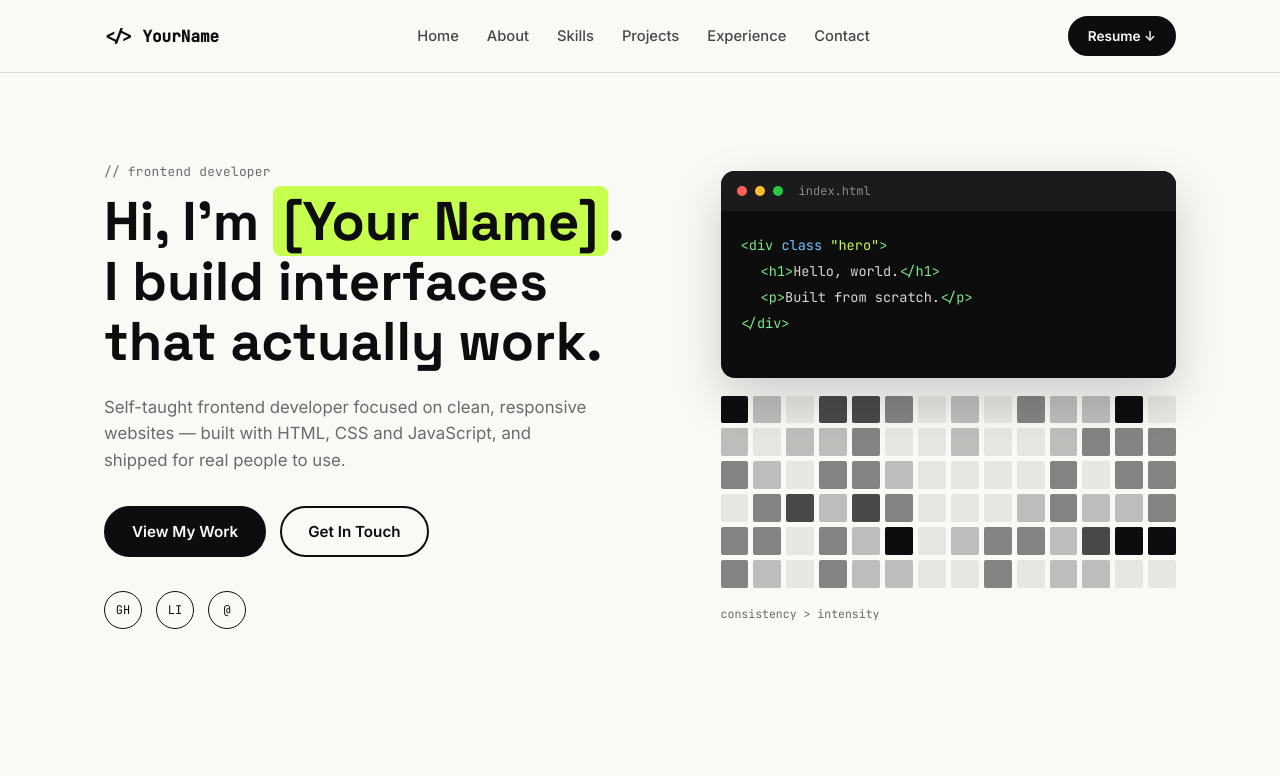
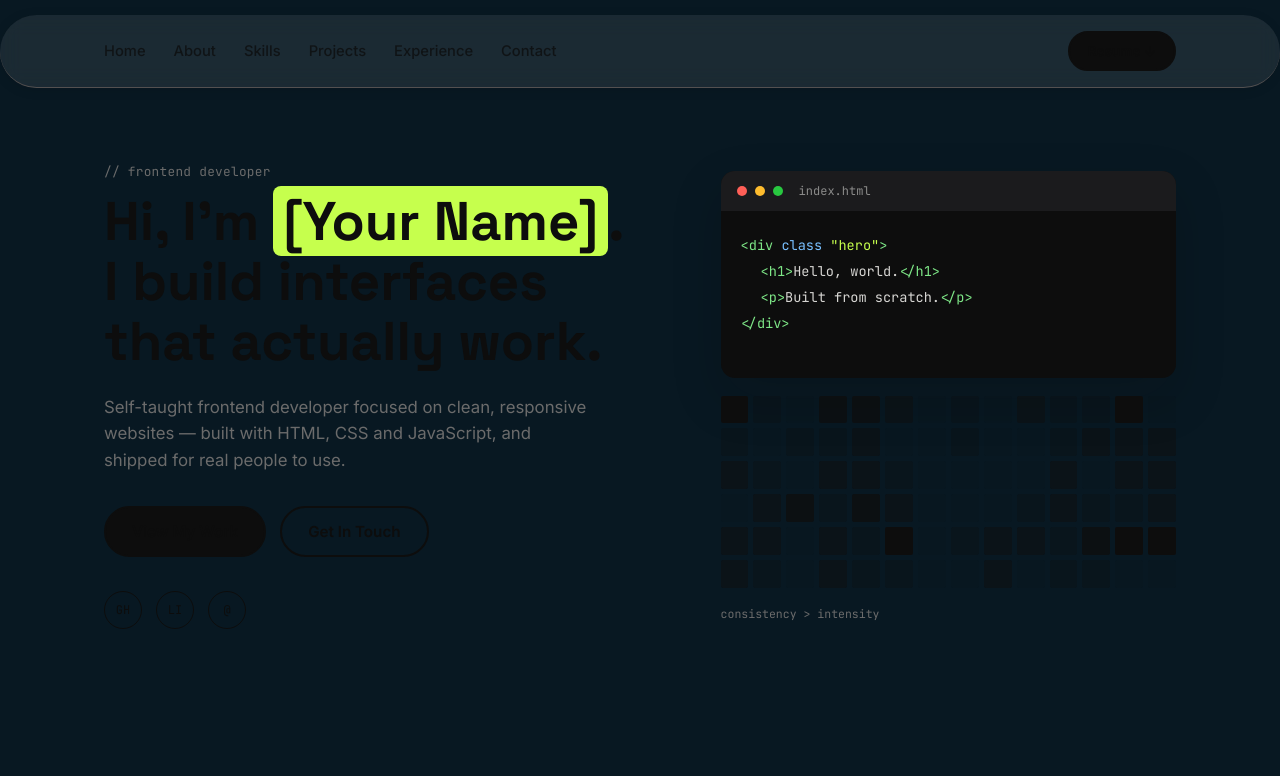
Before and after one commit to DeborahImj/deborah-imaji, a plain HTML site: page index.html in a window 1280 px wide. Shown: the top 776 px of the page. Drawn offline with Linux system fonts and the light colour scheme.

Commit message:
Built desktop navbar

```diff
--- a/css/style.css
+++ b/css/style.css
@@ -3,10 +3,10 @@
    ============================================ */
 :root{
   --ink: #0D0D0D;
-  --paper: #FAF9F6;
+  --bg: rgba(8,24,34,1);
   --white: #FFFFFF;
   --muted: #6B6B6B;
-  --line: rgba(13,13,13,0.12);
+  --line: rgb(83,80,80);
   --line-light: rgba(250,249,246,0.16);
   --accent: #C6FF4D;
 
@@ -24,7 +24,7 @@ body{
   margin:0;
   font-family: var(--font-body);
   color: var(--ink);
-  background: var(--paper);
+  background: var(--bg);
   -webkit-font-smoothing: antialiased;
 }
 img{ max-width:100%; display:block; }
@@ -99,10 +99,12 @@ p{ margin:0; }
    NAV
    ============================================ */
 .nav{
-  position: sticky; top:0; z-index:50;
-  background: rgba(250,249,246,0.9);
-  backdrop-filter: blur(8px);
-  border-bottom: 1px solid var(--line);
+  position: sticky; top:15px; z-index:50;
+  background: rgba(255,255,255,0.08);
+  backdrop-filter: blur(10px);
+  border-bottom: 0.5px solid var(--line);
+  box-shadow: rgba(0, 0, 0, 0.1) -1px 2px 12px 0px;
+  border-radius: 100px;
 }
 .nav__inner{
   display:flex; align-items:center; justify-content:space-between;
@@ -110,6 +112,7 @@ p{ margin:0; }
   gap: 20px;
 }
 .nav__logo{
+  display: none;
   font-family: var(--font-mono);
   font-weight:600;
   font-size:1rem;
@@ -148,8 +151,10 @@ p{ margin:0; }
     border-bottom: 1px solid var(--line);
     display:none;
   }
+  .nav__logo {
+    display: inline;
+  }
   .nav__links.is-open{ display:flex; }
-  .nav__resume{ display:none; }
   .nav__toggle{ display:flex; }
 }
 
```
